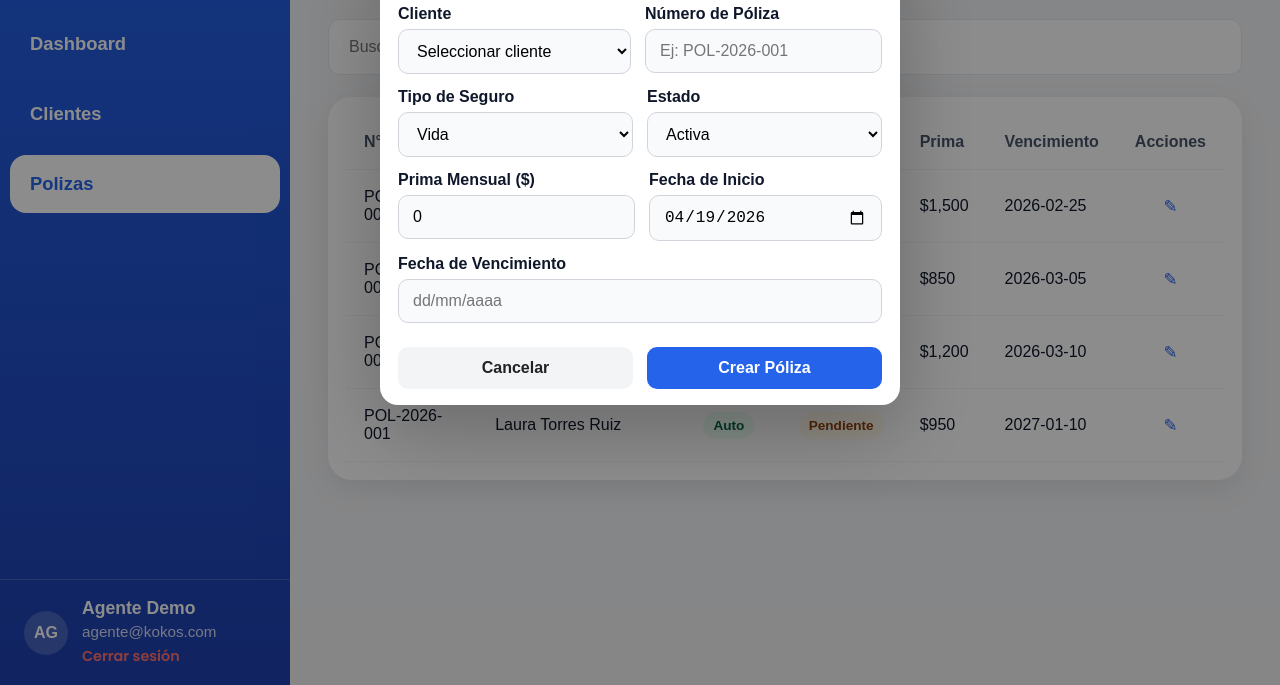
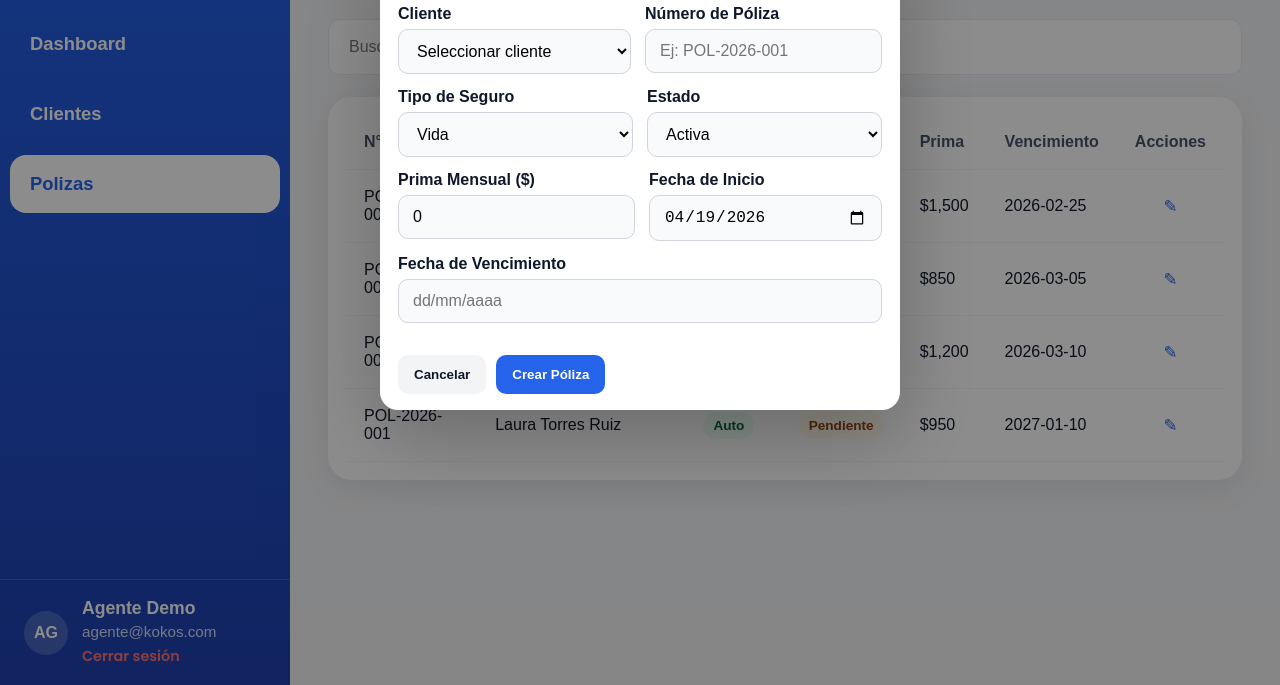
Before and after one commit to Jairo292/KOKOS_COMPANY, a plain HTML site: page frontEnd/html/polizas.html in a window 1280 px wide. Both pictures are taken after a click on the button "+ Nueva Póliza". Shown: the part 115-800 px from the top of the page. Drawn offline with Linux system fonts and the light colour scheme.

Commit message:
opcion eliminar en modal cliente y poliza

```diff
--- a/frontEnd/css/polizas.css
+++ b/frontEnd/css/polizas.css
@@ -77,38 +77,49 @@
   border-color: var(--primary);
   background: #fff;
 }
+
 .modal__actions {
   display: flex;
-  gap: 14px;
-  margin-top: 10px;
+  justify-content: space-between;
+  align-items: center;
+  gap: 12px;
+  margin-top: 18px;
 }
+
+.modal__actions-right {
+  display: flex;
+  gap: 10px;
+}
+
+.modal__cancel,
+.modal__delete,
+.modal__submit {
+  border: none;
+  border-radius: 10px;
+  padding: 12px 16px;
+  font-weight: 600;
+  cursor: pointer;
+  white-space: nowrap;
+}
+
 .modal__cancel {
-  flex: 1;
-  border: none;
   background: #f3f4f6;
-  color: #222;
-  border-radius: 10px;
-  padding: 12px 0;
-  font-weight: 600;
-  font-size: 1rem;
-  cursor: pointer;
-  transition: background .2s;
+  color: #111827;
+}
+
+.modal__delete {
+  background: #dc2626;
+  color: white;
+}
+
+.modal__submit {
+  background: #2563eb;
+  color: white;
 }
 .modal__cancel:hover {
   background: #e5e7eb;
 }
-.modal__submit {
-  flex: 1;
-  border: none;
-  background: var(--primary);
-  color: #fff;
-  border-radius: 10px;
-  padding: 12px 0;
-  font-weight: 600;
-  font-size: 1rem;
-  cursor: pointer;
-  transition: background .2s;
-}
+
 .modal__submit:hover {
   background: var(--primary-dark);
 }
--- a/frontEnd/html/polizas.html
+++ b/frontEnd/html/polizas.html
@@ -111,8 +111,12 @@
                 <input class="modal__input" type="text" name="vencimiento" placeholder="dd/mm/aaaa" required>
               </label>
               <div class="modal__actions">
-                <button type="button" class="modal__cancel" data-close>Cancelar</button>
-                <button type="submit" class="modal__submit">Crear Póliza</button>
+                <button type="button" class="modal__delete" id="deletePolizaBtn">Eliminar</button>
+
+                <div class="modal__actions-right">
+                  <button type="button" class="modal__cancel" data-close>Cancelar</button>
+                  <button type="submit" class="modal__submit">Guardar Cambios</button>
+                </div>
               </div>
             </form>
           </div>
@@ -193,6 +197,7 @@
     const formPoliza = document.getElementById('formNuevaPoliza');
     const submitPolizaBtn = formPoliza.querySelector('.modal__submit');
     const modalPolizaTitle = document.getElementById('nuevaPolizaTitle');
+    const deletePolizaBtn = document.getElementById('deletePolizaBtn');
 
     // Abrir modal para nueva póliza
     openPolizaBtn.onclick = () => {
@@ -200,6 +205,7 @@
       submitPolizaBtn.textContent = 'Crear Póliza';
       modalPolizaTitle.textContent = 'Nueva Póliza';
       modalPoliza.classList.add('is-open');
+      deletePolizaBtn.style.display = 'none';
     };
     // Cerrar modal
     closePolizaEls.forEach(el => el.onclick = () => { modalPoliza.classList.remove('is-open'); });
@@ -243,6 +249,7 @@
         formPoliza.vencimiento.value = tds[6].textContent.trim();
         submitPolizaBtn.textContent = 'Guardar Cambios';
         modalPolizaTitle.textContent = 'Editar Póliza';
+        deletePolizaBtn.style.display = 'block';
         modalPoliza.classList.add('is-open');
       });
     });
```
Also changed, not shown: frontEnd/html/clientes.html (+3 -0 lines).
